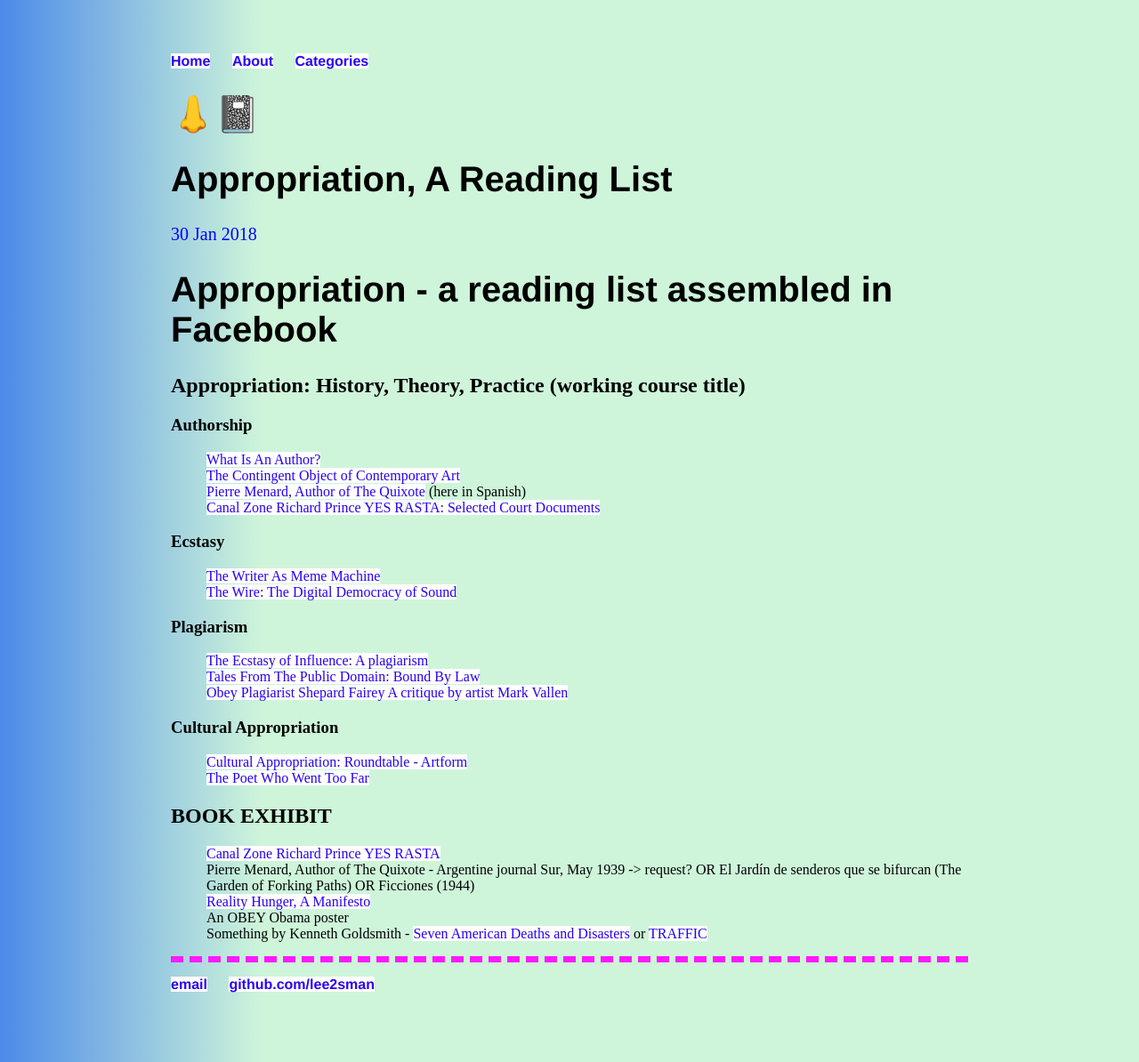
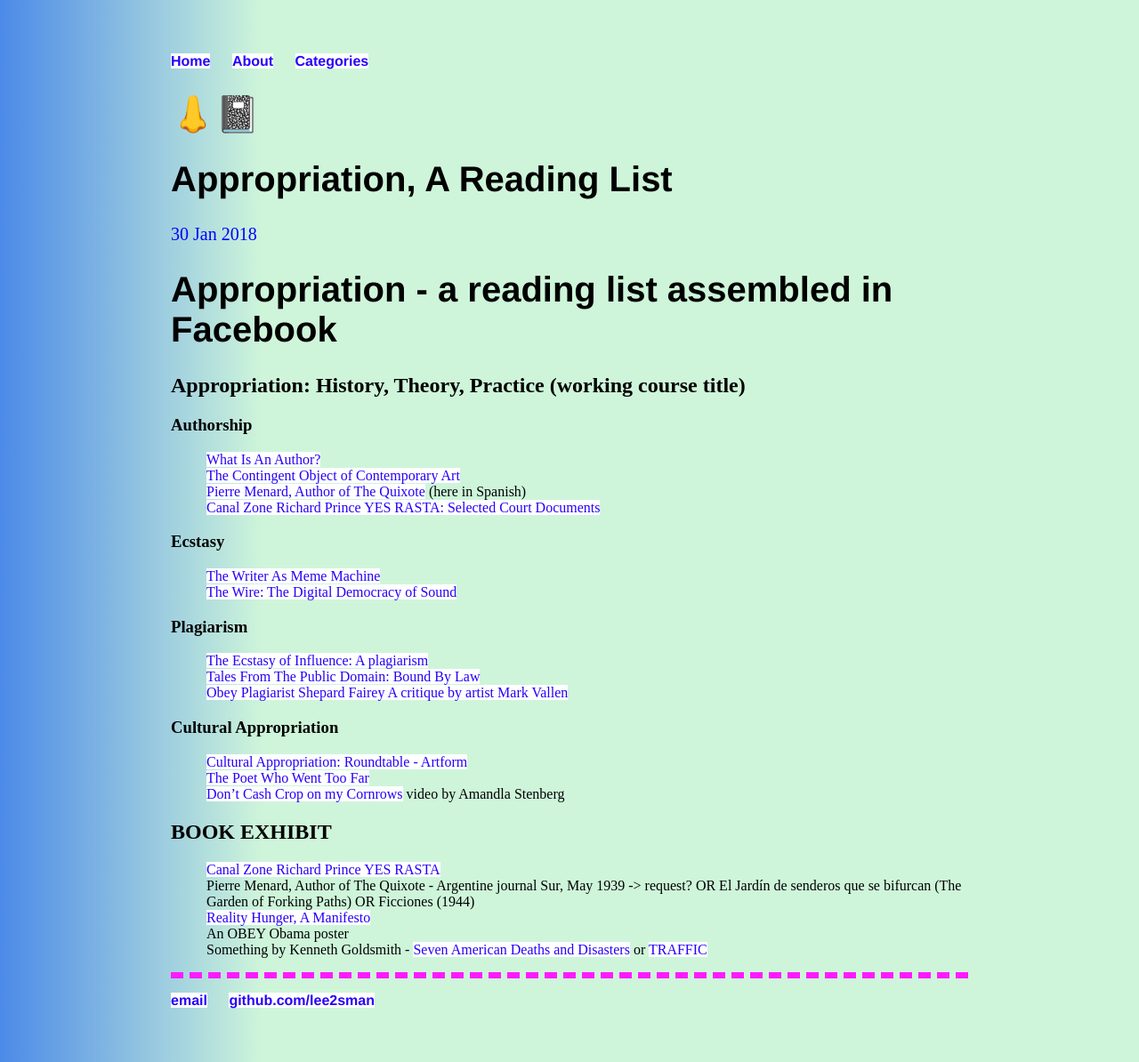
Before and after one commit to lee2sman/nosebook, a Jekyll site: the page built from _posts/2018-01-29-appropriation-reading-list.md, in a window 1280 px wide. Shown: the whole page at 89% size. Built offline with Jekyll 4.4.1, drawn with Linux system fonts in a browser that asks for light colours.

Commit message:
update appropriation-reading-list

```diff
--- a/_posts/2018-01-29-appropriation-reading-list.md
+++ b/_posts/2018-01-29-appropriation-reading-list.md
@@ -28,6 +28,7 @@
 ### Cultural Appropriation
 * [Cultural Appropriation: Roundtable - Artform](https://www.scribd.com/document/354525016/Cultural-Appropriation-Roundtable-Artforum-Summer-2017)
 * [The Poet Who Went Too Far](https://www.newyorker.com/magazine/2015/10/05/something-borrowed-wilkinson)
+* [Don't Cash Crop on my Cornrows](https://www.youtube.com/watch?v=O1KJRRSB_XA) video by Amandla Stenberg
 
 
 ## BOOK EXHIBIT
```
